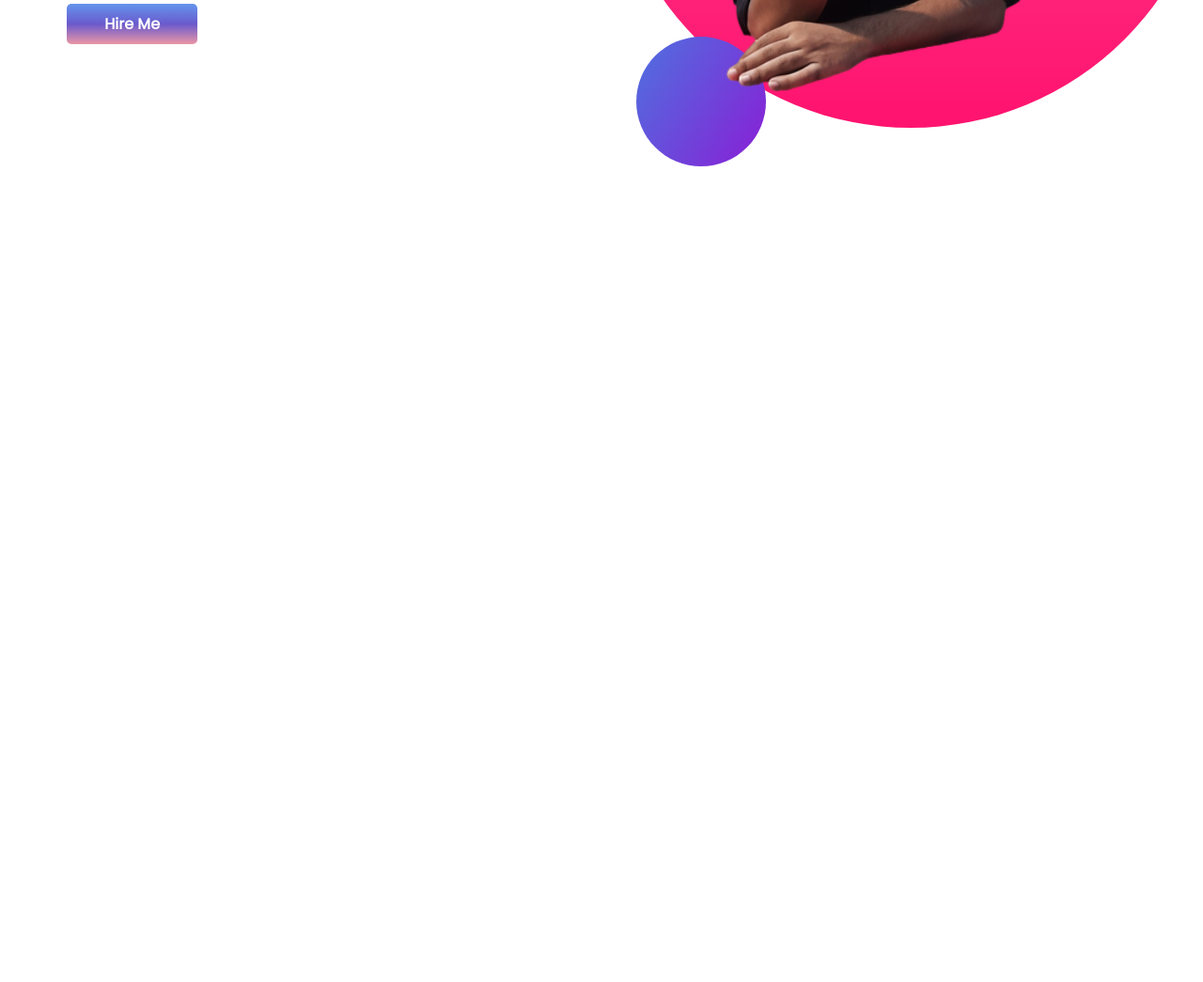
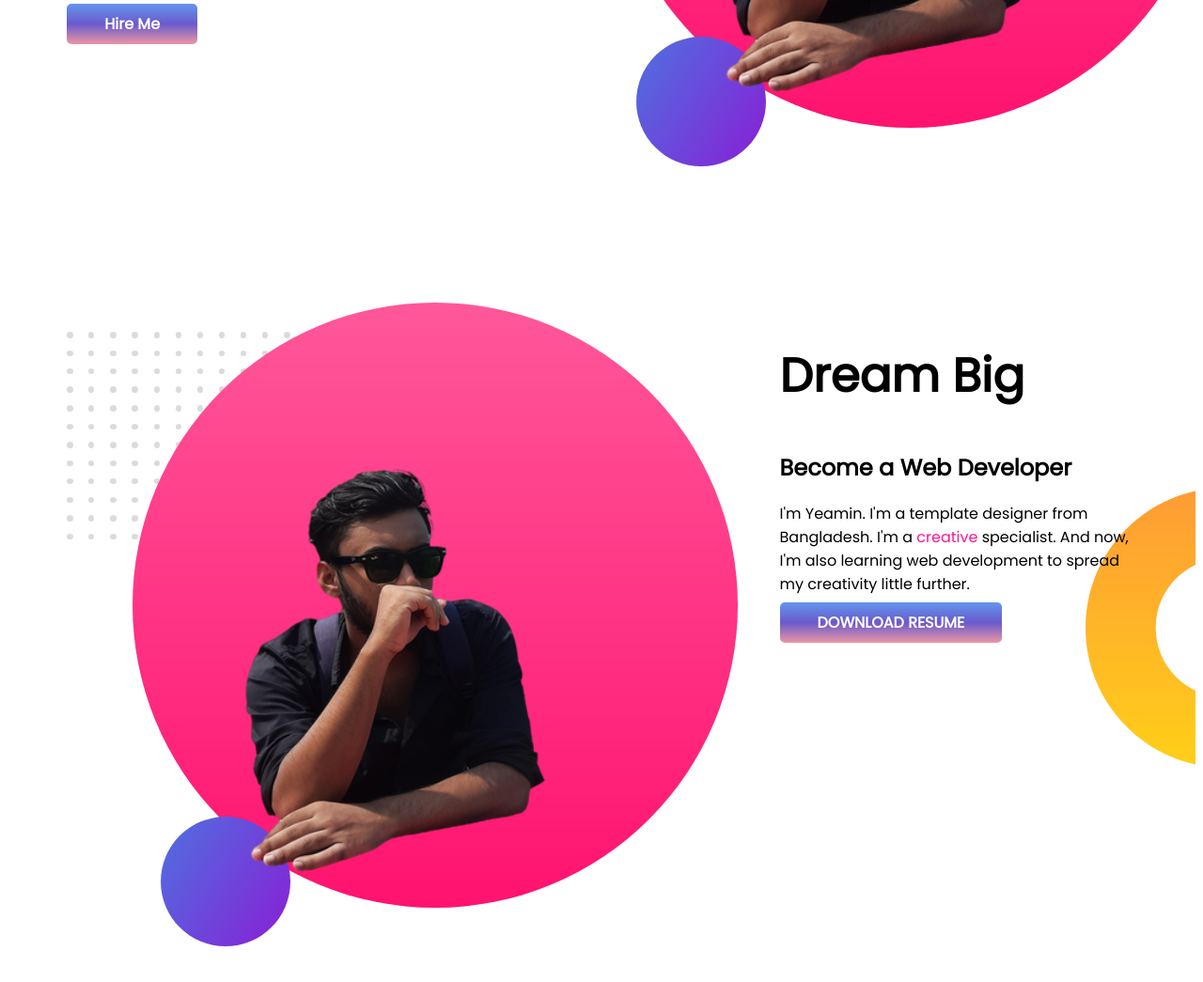
Before and after one commit to Yeamin0007/developer-portfolio, a plain HTML site: page index.html in a window 1280 px wide. Shown: the part 579-1624 px from the top of the page at 94% size. Before the commit the page ends 835 px from the top, so only its background shows below. Drawn offline with Linux system fonts and the light colour scheme.

Commit message:
added second banner

```diff
--- a/index.html
+++ b/index.html
@@ -23,5 +23,16 @@
         <img src="images/my-bg2.png" alt="">
     </div>
     </section>
+    <section class="dream-big">
+        <div class="half-width">
+            <img src="images/my-bg2.png" alt="">
+        </div>
+        <div class="half-width">
+            <h1>Dream Big</h1>
+            <h2>Become a Web Developer</h2>
+            <p>I'm Yeamin. I'm a template designer from Bangladesh. I'm a <span class="cret">creative</span> specialist. And now, I'm also learning web development to spread my creativity little further.</p>
+            <a class="link-button" target="_blank" href="">DOWNLOAD RESUME</a>
+        </div>
+    </section>
 </body>
 </html>
--- a/style.css
+++ b/style.css
@@ -12,6 +12,7 @@ h1{
 }
 section{
     display: flex;
+    margin-bottom: 10px;
 }
 .half-width{
     width: 50%;
@@ -35,3 +36,8 @@ section{
     background-image: url(images/top-banner.png);
     background-repeat: no-repeat;
 }
+.dream-big{
+    background-image: url(images/dream-bg.png);
+    background-repeat: no-repeat;
+    background-position: right;
+}
```
